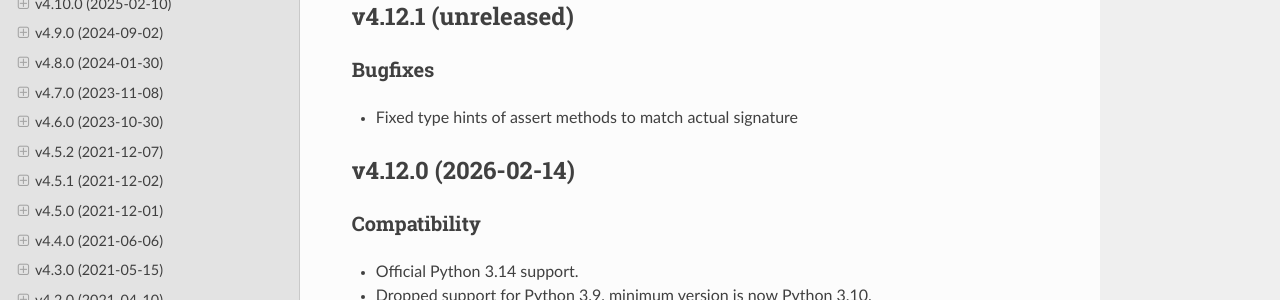
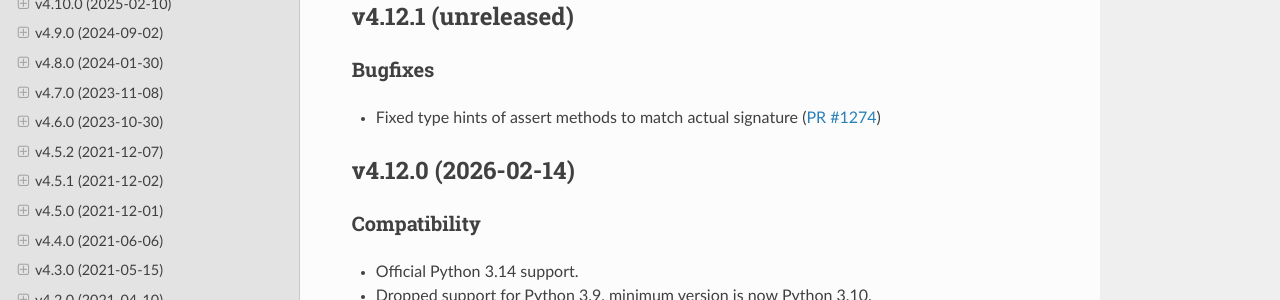
Before and after one commit to pytest-dev/pytest-django, a Sphinx documentation site: the page built from docs/changelog.rst, in a window 1280 px wide and 900 px high. Shown: the part 160-460 px from the top of the window. Built offline with Sphinx 7.4.7 and the Read the Docs theme 3.1.0, drawn with Linux system fonts in a browser that asks for light colours; cross-references to code outside the pages are shown as plain code.

Commit message:
Apply suggestion from @mschoettle

```diff
--- a/docs/changelog.rst
+++ b/docs/changelog.rst
@@ -7,7 +7,7 @@ v4.12.1 (unreleased)
 Bugfixes
 ^^^^^^^^
 
-* Fixed type hints of assert methods to match actual signature
+* Fixed type hints of assert methods to match actual signature (`PR #1274 <https://github.com/pytest-dev/pytest-django/pull/1274>`__)
 
 v4.12.0 (2026-02-14)
 --------------------
```
